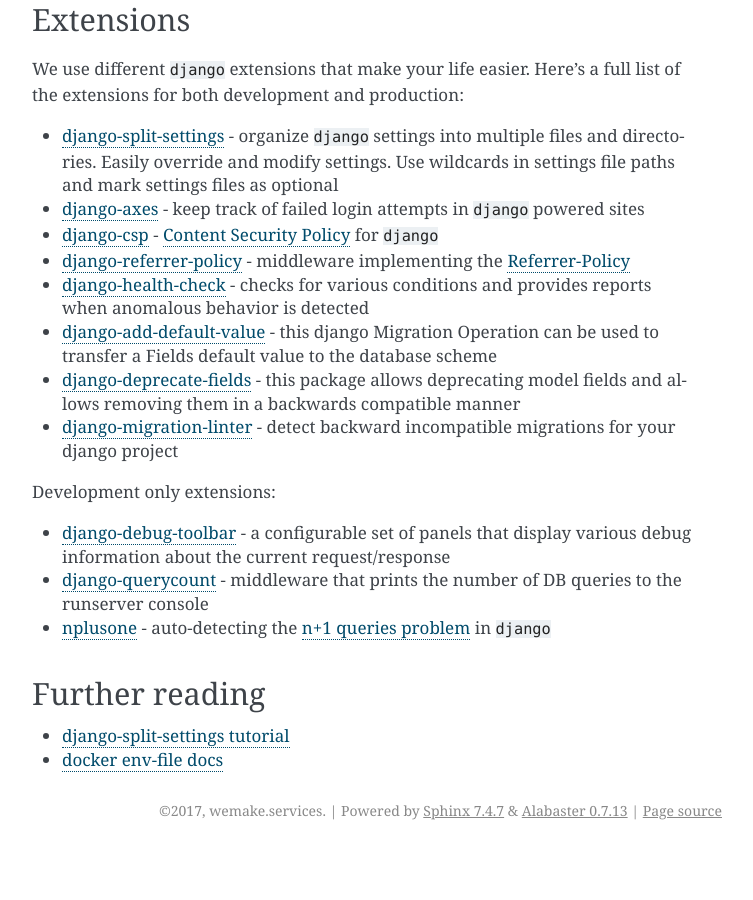
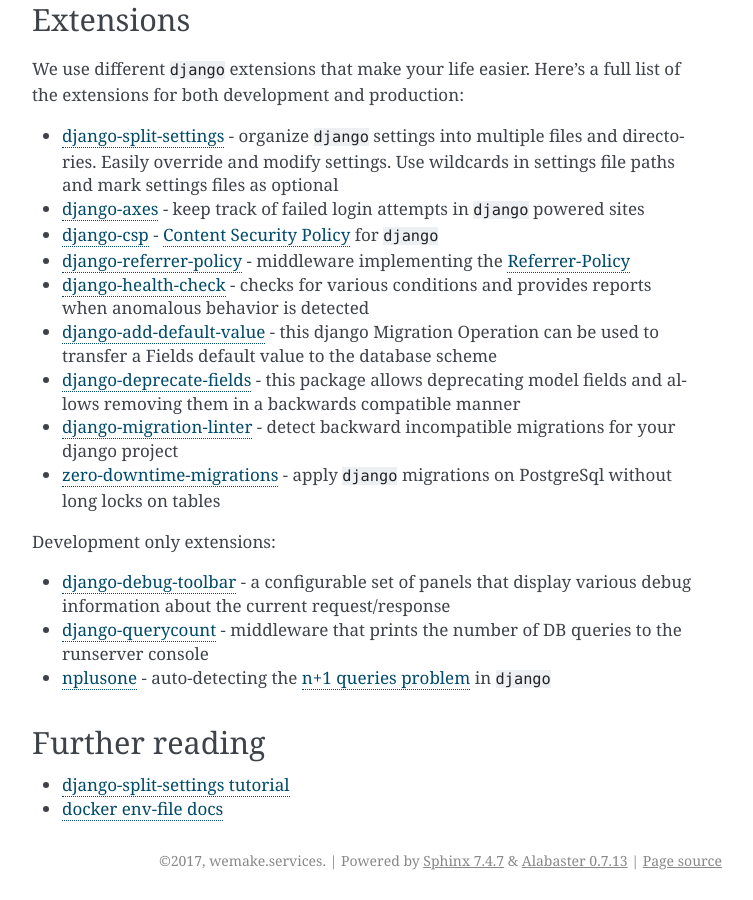
Before and after one commit to wemake-services/wemake-django-template, a Sphinx documentation site: the page built from {{cookiecutter.project_name}}/docs/pages/template/django.rst, in a window 1280 px wide and 900 px high, scrolled down 2098 px. Shown: the whole window, without its empty margins (388-1141 px from the left). Built offline with Sphinx 7.4.7, drawn with Linux system fonts in a browser that asks for light colours; the version number is read from the project's files by our own code; before the commit the page ends 2948 px from its top, so only the background shows below that.

Commit message:
Add zero-downtime-migrations; fix links

```diff
--- a/{{cookiecutter.project_name}}/docs/pages/template/django.rst
+++ b/{{cookiecutter.project_name}}/docs/pages/template/django.rst
@@ -126,6 +126,8 @@
   allows removing them in a backwards compatible manner
 - `django-migration-linter`_ - detect backward incompatible migrations for
   your django project
+- `zero-downtime-migrations`_ - apply ``django`` migrations on PostgreSql
+  without long locks on tables
 
 Development only extensions:
 
@@ -141,10 +143,11 @@
 .. _`Content Security Policy`: https://developer.mozilla.org/en-US/docs/Web/HTTP/Headers/Content-Security-Policy
 .. _django-referrer-policy: https://github.com/ubernostrum/django-referrer-policy
 .. _`Referrer-Policy`: https://developer.mozilla.org/en-US/docs/Web/HTTP/Headers/Referrer-Policy
-.. _django-health-check: _https://github.com/KristianOellegaard/django-health-check
-.. _django-add-default-value: _https://github.com/3YOURMIND/django-add-default-value
-.. _django-deprecate-fields: _https://github.com/3YOURMIND/django-deprecate-fields
-.. _django-migration-linter: _https://github.com/3YOURMIND/django-migration-linter
+.. _django-health-check: https://github.com/KristianOellegaard/django-health-check
+.. _django-add-default-value: https://github.com/3YOURMIND/django-add-default-value
+.. _django-deprecate-fields: https://github.com/3YOURMIND/django-deprecate-fields
+.. _django-migration-linter: https://github.com/3YOURMIND/django-migration-linter
+.. _zero-downtime-migrations: https://github.com/yandex/zero-downtime-migrations
 .. _django-debug-toolbar: https://github.com/jazzband/django-debug-toolbar
 .. _django-querycount: https://github.com/bradmontgomery/django-querycount
 .. _nplusone: https://github.com/jmcarp/nplusone
```
